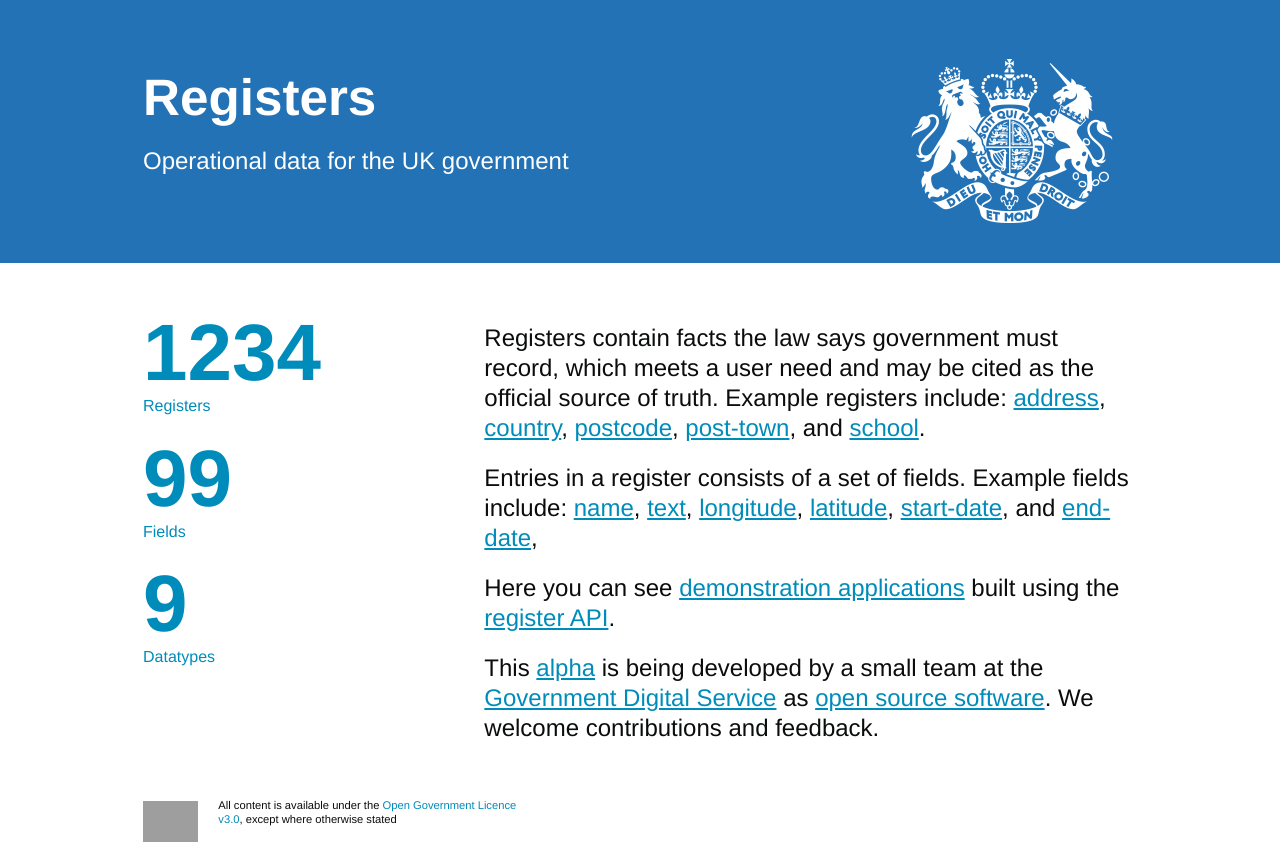
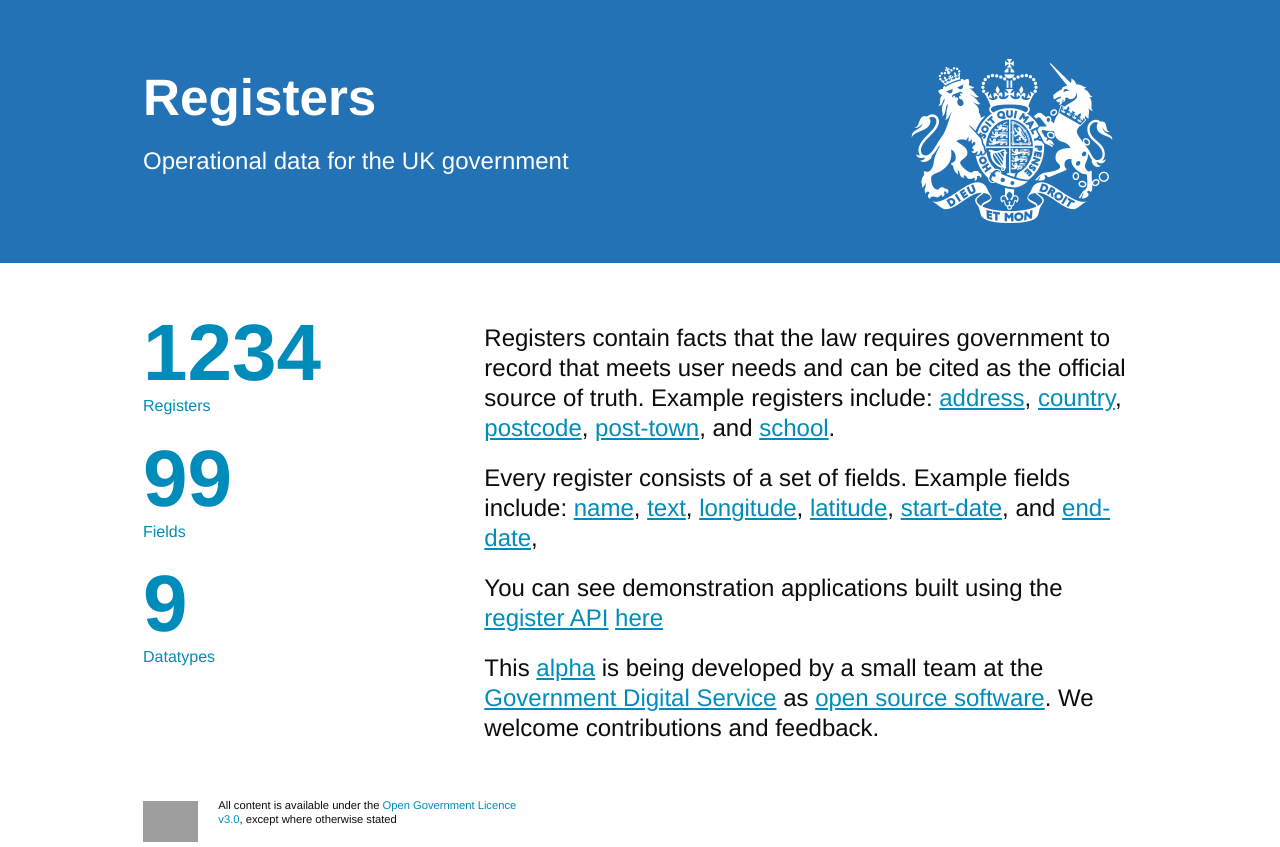
Before and after one commit to openregister/www, a Flask app: page / in a window 1280 px wide. Shown: the part 53-900 px from the top of the page. Run offline with Flask 2, Linux system fonts and the light colour scheme; grey boxes are pictures that could not be loaded.

Commit message:
change copy on front page

```diff
--- a/templates/index.html
+++ b/templates/index.html
@@ -12,8 +12,10 @@
       </ul>
     </div>
 
+
+
     <div class="large-8 columns blurb">
-        <p>Registers contain facts the law says government must record, which meets a user need and may be cited as the official source of truth. Example registers include:
+        <p>Registers contain facts that the law requires government to record that meets user needs and can be cited as the official source of truth. Example registers include:
             <a href="http://address.openregister.org">address</a>,
             <a href="http://country.openregister.org">country</a>,
             <a href="http://postcode.openregister.org">postcode</a>,
@@ -21,7 +23,7 @@
             <a href="http://school.openregister.org">school</a>.
         </p>
 
-        <p>Entries in a register consists of a set of fields. Example fields include:
+        <p>Every register consists of a set of fields. Example fields include:
             <a href="http://field.openregister.org/field/name">name</a>,
             <a href="http://field.openregister.org/field/text">text</a>,
             <a href="http://field.openregister.org/field/longitude">longitude</a>,
@@ -30,7 +32,7 @@
             <a href="http://field.openregister.org/field/end-date">end-date</a>,
         </p>
 
-        <p>Here you can see <a href="/demo">demonstration applications</a> built using the <a href="/developer">register API</a>.</p>
+        <p>You can see demonstration applications built using the <a href="/developer">register API</a> <a href="/demo">here</a> </p>
 
         <p>This <a href="https://www.gov.uk/service-manual/phases/alpha.html">alpha</a> is being developed by a small team at the <a href="https://www.gov.uk/government/organisations/government-digital-service">Government Digital Service</a> as <a href="https://github.com/openregister">open source software</a>. We welcome contributions and feedback</a>.
         </p>
```
